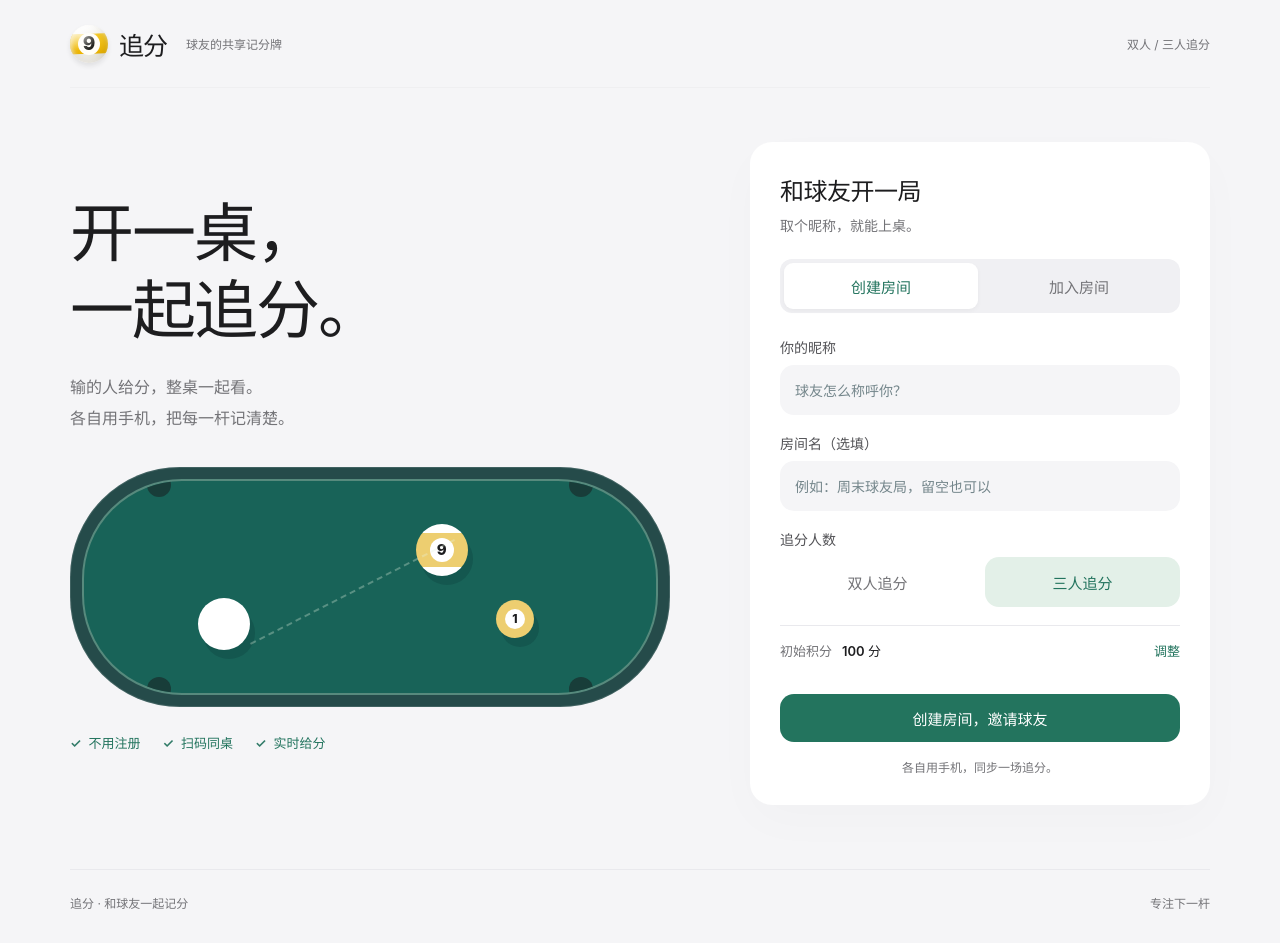
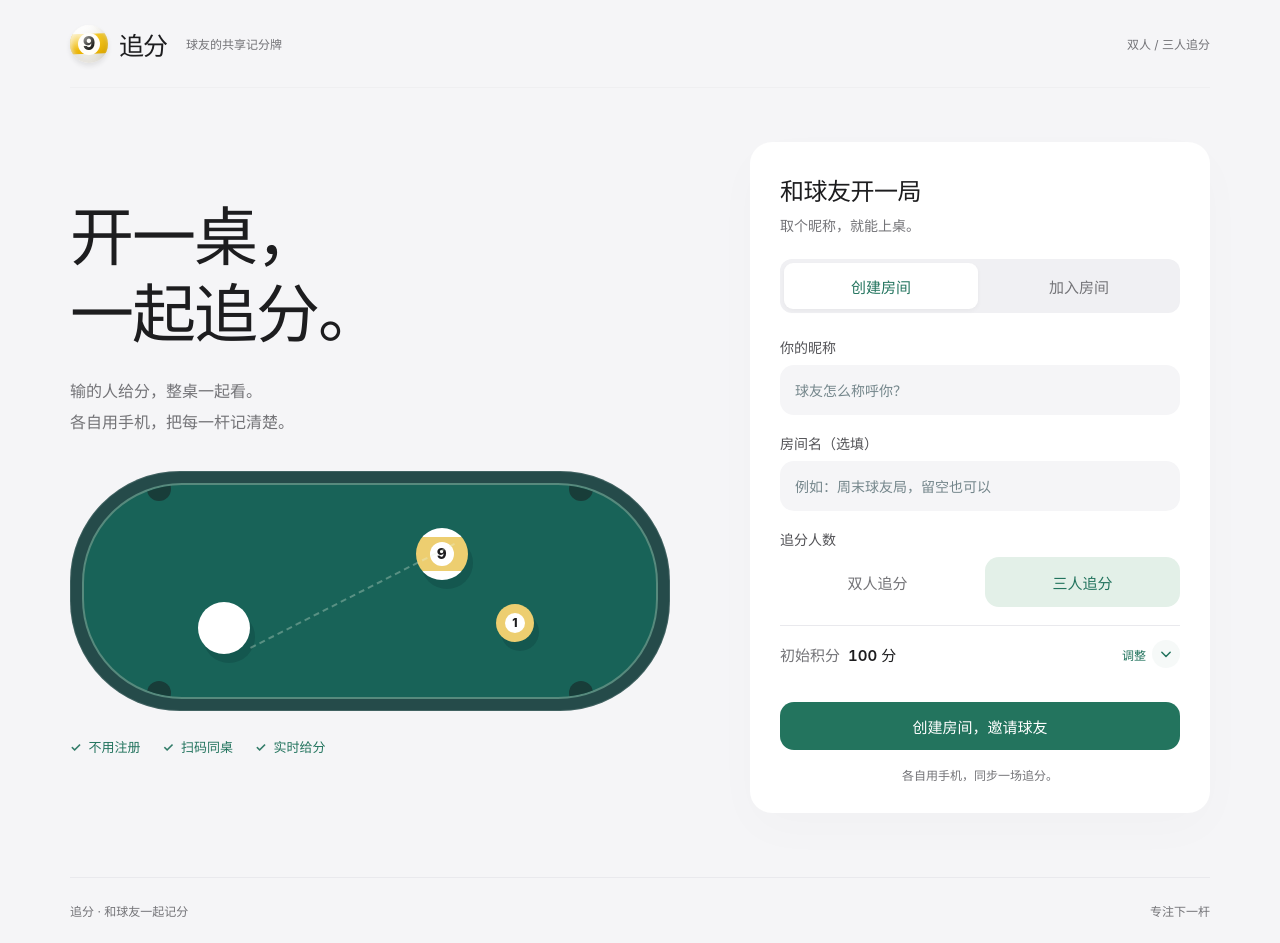
Before and after one commit to Lighto00o3/zhuifen, a Nuxt app in the folder apps/web/: page /room in a window 1280 px wide. Built offline with nearby package versions, Linux system fonts and the light colour scheme.

Commit message:
fix: 优化折叠交互并固定房间计时信息布局

```diff
--- a/apps/web/app/assets/main.css
+++ b/apps/web/app/assets/main.css
@@ -65,10 +65,8 @@ i { display: inline-block; width: 7px; height: 7px; flex-shrink: 0; border-radiu
 summary { cursor: pointer; list-style: none; }
 summary::-webkit-details-marker { display: none; }
 .entry-settings { border-top: 1px solid var(--line); margin: 2px 0 20px; }
-.entry-settings summary { min-height: 48px; display: flex; align-items: center; gap: 10px; font-size: 13px; color: var(--muted); }
-.entry-settings summary b { font-weight: 600; color: var(--ink); }
-.entry-settings summary span { margin-left: auto; color: var(--green); }
-.entry-settings[open] { padding-bottom: 16px; }
+.entry-settings .disclosure-title { font-size: 13px; color: var(--muted); font-weight: 400; }
+.entry-settings .disclosure-title b { font-weight: 600; color: var(--ink); font-variant-numeric: tabular-nums; }
 .entry-settings p { color: var(--muted); font-size: 12px; }
 .primary, .secondary, .danger-button { min-height: 48px; padding: 12px 18px; display: inline-flex; align-items: center; justify-content: center; gap: 8px; border-radius: 14px; font-size: 15px; font-weight: 650; }
 .primary { background: var(--green); color: #fff; }
@@ -101,7 +99,7 @@ summary::-webkit-details-marker { display: none; }
 .room-heading.named h1 { font-size: 14px; color: var(--muted); font-weight: 500; margin-bottom: 8px; letter-spacing: 0; }
 .room-heading b { color: var(--green); font-weight: 750; font-variant-numeric: tabular-nums; }
 .room-heading > .secondary { flex-shrink: 0; }
-.room-meta { display: flex; flex-wrap: wrap; gap: 3px 12px; }.room-meta > span { white-space: nowrap; }
+.room-meta { display: grid; grid-template-columns: max-content max-content; gap: 4px 12px; font-variant-numeric: tabular-nums; }.room-meta > span { white-space: nowrap; }.room-meta .room-progress { grid-column: 1 / -1; display: flex; align-items: baseline; gap: 8px; }.room-timer { min-width: 5ch; }
 .room-layout { display: grid; grid-template-columns: minmax(0, 1fr) 290px; gap: 24px; align-items: start; }
 .score-section { min-width: 0; }
 .section-label { display: flex; align-items: center; justify-content: space-between; gap: 12px; margin-bottom: 16px; }
@@ -148,9 +146,7 @@ summary::-webkit-details-marker { display: none; }
 .action-footer .text-button { font-weight: 600; }
 .lobby-ready { margin: 18px 0 0; }.lobby-ready > p { color: var(--muted); font-size: 13px; line-height: 1.8; margin-bottom: 12px; }.lobby-ready .primary { min-height: 52px; }
 .settings-panel { background: #fff; border: 0; border-radius: 14px; margin-top: 20px; padding: 0 20px; }
-.settings-panel > summary { display: flex; align-items: center; justify-content: space-between; gap: 12px; min-height: 58px; font-size: 15px; font-weight: 650; }
-.settings-panel > summary span { font-size: 13px; color: var(--green); font-weight: 500; }
-.settings-panel[open] { padding-bottom: 20px; }.settings-panel > .section-label { padding-top: 6px; }.settings-panel .section-label h2 { font-size: 14px; }
+.settings-panel .section-label h2 { font-size: 14px; }
 .settings-grid { display: grid; grid-template-columns: repeat(3, minmax(0, 1fr)); gap: 0 10px; }
 .rule-help { font-size: 12px; line-height: 1.8; color: var(--muted); margin-bottom: 16px; }
 .lobby-actions { display: flex; gap: 12px; }.lobby-actions .secondary { width: 100%; }
--- /dev/null
+++ b/apps/web/app/components/DisclosurePanel.vue
@@ -0,0 +1,42 @@
+<script setup lang="ts">
+import { useId } from 'vue'
+
+withDefaults(defineProps<{ action?: string }>(), { action: '调整' })
+const open = ref(false)
+const id = useId()
+async function revealInvalid(event: Event) {
+  if (open.value || !(event.target instanceof HTMLInputElement)) return
+  event.preventDefault()
+  const input = event.target
+  open.value = true
+  await nextTick()
+  input.reportValidity()
+}
+</script>
+
+<template>
+  <section class="disclosure" :class="{ 'is-open': open }">
+    <button :id="`${id}-toggle`" type="button" class="disclosure-toggle" :aria-expanded="open" :aria-controls="id" @click="open = !open">
+      <span class="disclosure-title"><slot name="title" /></span>
+      <span class="disclosure-action">{{ open ? '收起' : action }}<span class="disclosure-icon" aria-hidden="true"><svg viewBox="0 0 24 24" fill="none"><path d="m7 10 5 5 5-5" stroke="currentColor" stroke-width="1.8" stroke-linecap="round" stroke-linejoin="round" /></svg></span></span>
+    </button>
+    <div :id="id" class="disclosure-body" @invalid.capture="revealInvalid" :inert="!open" :aria-hidden="!open" :aria-labelledby="`${id}-toggle`" role="region">
+      <div class="disclosure-clip"><div class="disclosure-content"><slot /></div></div>
+    </div>
+  </section>
+</template>
+
+<style scoped>
+.disclosure-toggle { width: 100%; min-height: 56px; display: flex; align-items: center; justify-content: space-between; gap: 12px; padding: 6px 0; color: inherit; background: transparent; text-align: left; border-radius: 12px; }
+.disclosure-title { display: flex; align-items: baseline; flex-wrap: wrap; gap: 8px; font-size: 15px; font-weight: 600; }
+.disclosure-action { display: inline-flex; align-items: center; gap: 6px; flex-shrink: 0; color: var(--green); font-size: 12px; font-weight: 500; }
+.disclosure-icon { display: grid; place-items: center; width: 28px; height: 28px; border-radius: 50%; background: #23745e0b; transition: background .2s, transform .32s cubic-bezier(.2,.8,.2,1); }
+.disclosure-icon svg { width: 20px; height: 20px; }
+.is-open .disclosure-icon { transform: rotate(180deg); background: #23745e15; }
+.disclosure-toggle:active .disclosure-icon { background: #23745e25; }
+.disclosure-body { display: grid; grid-template-rows: 0fr; visibility: hidden; opacity: 0; transition: grid-template-rows .32s cubic-bezier(.2,.8,.2,1), opacity .2s, visibility .32s; }
+.is-open .disclosure-body { grid-template-rows: 1fr; visibility: visible; opacity: 1; }
+.disclosure-clip { min-height: 0; overflow: hidden; }
+.disclosure-content { padding: 6px 0 20px; }
+@media (prefers-reduced-motion: reduce) { .disclosure-body, .disclosure-icon { transition: none; } }
+</style>
--- a/apps/web/app/components/ScoreApp.vue
+++ b/apps/web/app/components/ScoreApp.vue
@@ -320,7 +320,7 @@ onUnmounted(() => { window.removeEventListener('keydown', modalKeys); if (modalO
           <template v-else>
             <label class="field">房间名（选填）<input v-model="roomName" maxlength="24" placeholder="例如：周末球友局，留空也可以" /></label>
             <div class="field"><span id="player-count-label">追分人数</span><div class="mode-picker" role="group" aria-labelledby="player-count-label"><button type="button" :aria-pressed="playerCount === 2" :class="{ active: playerCount === 2 }" @click="playerCount = 2">双人追分</button><button type="button" :aria-pressed="playerCount === 3" :class="{ active: playerCount === 3 }" @click="playerCount = 3">三人追分</button></div></div>
-            <details class="entry-settings"><summary>初始积分 <b>{{ initialScore }} 分</b><span>调整</span></summary><label class="field">每人初始积分<div class="input-unit"><input v-model.number="initialScore" type="number" min="1" max="10000" required /><span>分</span></div></label><p>其他分值可在开局前由房主设置。</p></details>
+            <DisclosurePanel class="entry-settings"><template #title>初始积分 <b>{{ initialScore }} 分</b></template><label class="field">每人初始积分<div class="input-unit"><input v-model.number="initialScore" type="number" min="1" max="10000" required /><span>分</span></div></label><p>其他分值可在开局前由房主设置。</p></DisclosurePanel>
           </template>
           <p v-if="error" class="error" role="alert">{{ error }}</p>
           <button class="primary full" :disabled="busy" type="submit">{{ busy ? '正在准备…' : tab === 'create' ? '创建房间，邀请球友' : '加入这一桌' }}</button>
@@ -335,7 +335,7 @@ onUnmounted(() => { window.removeEventListener('keydown', modalKeys); if (modalO
         <button class="secondary home-button" :disabled="busy || !!pending" @click="back">← 返回首页</button>
         <button v-if="isHost && (room.status === 'waiting' || room.status === 'playing')" class="danger-button" :disabled="busy || !connected || !!pending" @click="confirmation = room.status === 'waiting' ? 'close' : 'end'">{{ room.status === 'waiting' ? '关闭房间' : '结束本场' }}</button>
       </div>
-      <div class="room-heading" :class="{ named: !!room.roomName }"><div><p v-if="room.roomName" class="room-name">{{ room.roomName }}</p><h1>{{ room.status === 'waiting' ? '等球友上桌' : room.status === 'ended' ? '这一场，收杆了' : room.status === 'closed' ? '房间已关闭' : '这一桌，正在追分' }}</h1><p class="room-meta"><span>{{ modeLabel }}</span><span>房间 <b>#{{ room.code }}</b></span><span>{{ room.status === 'waiting' ? `${room.members.length} / ${capacity} 人已加入` : `${activeEvents.length} 笔记分 / ${elapsed}` }}</span></p></div><button v-if="room.status === 'waiting' || room.status === 'playing'" class="secondary" @click="invite">扫码邀请 <span>↗</span></button></div>
+      <div class="room-heading" :class="{ named: !!room.roomName }"><div><p v-if="room.roomName" class="room-name">{{ room.roomName }}</p><h1>{{ room.status === 'waiting' ? '等球友上桌' : room.status === 'ended' ? '这一场，收杆了' : room.status === 'closed' ? '房间已关闭' : '这一桌，正在追分' }}</h1><p class="room-meta"><span>{{ modeLabel }}</span><span>房间 <b>#{{ room.code }}</b></span><span class="room-progress"><template v-if="room.status === 'waiting'">{{ room.members.length }} / {{ capacity }} 人已加入</template><template v-else><span>{{ activeEvents.length }} 笔记分</span><span aria-hidden="true">·</span><span class="room-timer">{{ elapsed }}</span></template></span></p></div><button v-if="room.status === 'waiting' || room.status === 'playing'" class="secondary" @click="invite">扫码邀请 <span>↗</span></button></div>
       <div v-if="!connected" class="banner">连接恢复后会自动更新比分，暂时无法记分。</div>
       <div v-if="error" class="error" role="alert">{{ error }} <button v-if="pending" :disabled="busy || !connected" @click="retry">重试这笔操作</button></div>
       <div class="room-layout">
@@ -352,7 +352,7 @@ onUnmounted(() => { window.removeEventListener('keydown', modalKeys); if (modalO
           <section v-if="room.status === 'playing'" class="action-panel"><div class="section-label"><h2>我来给分</h2><span>以「{{ me?.name }}」的身份给分</span></div><div class="score-actions"><button v-for="(label, kind) in labels" :key="kind" :class="['score-action', kind]" :disabled="busy || !connected || !!pending" @click="give(kind)"><span>{{ kind === 'foul' ? label : `给${label}` }}</span><b>−{{ scoreValue(kind) }}<small>分</small></b><em>{{ scoreHint(kind) }}</em></button></div><div class="action-footer"><span>输的人给分，整桌实时同步。</span><button class="text-button" :disabled="!canUndo || busy || !connected || !!pending" @click="confirmation = 'undo'">↶ 撤销上一笔</button></div></section>
 
           <section v-if="room.status === 'waiting'" class="lobby-ready"><p>{{ room.members.length === capacity ? '球友到齐了，确认座位顺序后开局。' : `还差 ${capacity - room.members.length} 位球友，点空位邀请加入。` }}</p><button v-if="isHost" class="primary full" type="button" :disabled="room.members.length !== capacity || busy || !connected || !!pending" @click="command({ type: 'start' })">{{ room.members.length === capacity ? `${capacity === 2 ? '两人' : '三人'}到齐，开始追分` : `等待${capacity === 2 ? '两人' : '三人'}到齐` }}</button><p v-else class="muted">由房主确认并开始追分。</p></section>
-          <details v-if="room.status === 'waiting'" class="settings-panel"><summary>房间与开局设置<span>{{ isHost ? '修改' : '查看' }}</span></summary><div class="section-label"><h2>开局规则</h2><span>{{ isHost ? '房主可以调整' : '由房主设置' }}</span></div><form @submit.prevent="configure"><label class="field">房间名（选填）<input v-model="roomName" maxlength="24" placeholder="留空则只显示房间号" :disabled="!isHost" /></label><div class="settings-grid"><label class="field">初始积分<input v-model.number="initialScore" type="number" min="1" max="10000" :disabled="!isHost" required /></label><label v-for="(label, kind) in labels" :key="kind" class="field">{{ label }}<input v-model.number="rules[kind]" type="number" min="1" max="100" :disabled="!isHost" required /></label></div><p class="rule-help">{{ capacity === 2 ? '所有按钮只扣自己的分、给对手加分。犯规给对手；其他按钮按赢家的普胜、小金、大金或黄金九支付一份分值。' : '所有按钮只扣自己的分。犯规自动给上家；其他按钮选择赢家给分。大金、黄金九由每位输家分别支付一份分值。' }}允许积分低于零。</p><div v-if="isHost" class="lobby-actions"><button class="secondary" :disabled="busy || !connected || !!pending" type="submit">保存设置</button></div><p v-else class="muted">大家确认顺序和规则后，由房主开始。</p></form></details>
+          <DisclosurePanel v-if="room.status === 'waiting'" class="settings-panel" :action="isHost ? '修改' : '查看'"><template #title>房间与开局设置</template><div class="section-label"><h2>开局规则</h2><span>{{ isHost ? '房主可以调整' : '由房主设置' }}</span></div><form @submit.prevent="configure"><label class="field">房间名（选填）<input v-model="roomName" maxlength="24" placeholder="留空则只显示房间号" :disabled="!isHost" /></label><div class="settings-grid"><label class="field">初始积分<input v-model.number="initialScore" type="number" min="1" max="10000" :disabled="!isHost" required /></label><label v-for="(label, kind) in labels" :key="kind" class="field">{{ label }}<input v-model.number="rules[kind]" type="number" min="1" max="100" :disabled="!isHost" required /></label></div><p class="rule-help">{{ capacity === 2 ? '所有按钮只扣自己的分、给对手加分。犯规给对手；其他按钮按赢家的普胜、小金、大金或黄金九支付一份分值。' : '所有按钮只扣自己的分。犯规自动给上家；其他按钮选择赢家给分。大金、黄金九由每位输家分别支付一份分值。' }}允许积分低于零。</p><div v-if="isHost" class="lobby-actions"><button class="secondary" :disabled="busy || !connected || !!pending" type="submit">保存设置</button></div><p v-else class="muted">大家确认顺序和规则后，由房主开始。</p></form></DisclosurePanel>
 
           <section v-if="room.status === 'closed'" class="finished-panel"><span class="eyebrow">房主已关闭房间</span><h2>下次约球，再开一桌。</h2><p>这个房间无法再加入或开始追分。</p><button class="primary" @click="back">回首页，再开一桌 →</button></section>
           <section v-if="room.status === 'ended'" class="finished-panel"><span class="eyebrow">本场结束</span><h2>比分已保存，下次继续约。</h2><p>本场共记分 {{ activeEvents.length }} 笔，用时 {{ elapsed }}。每个人都能回到房间查看记录。</p><button class="primary" @click="back">回首页，再开一桌 →</button></section>
```
